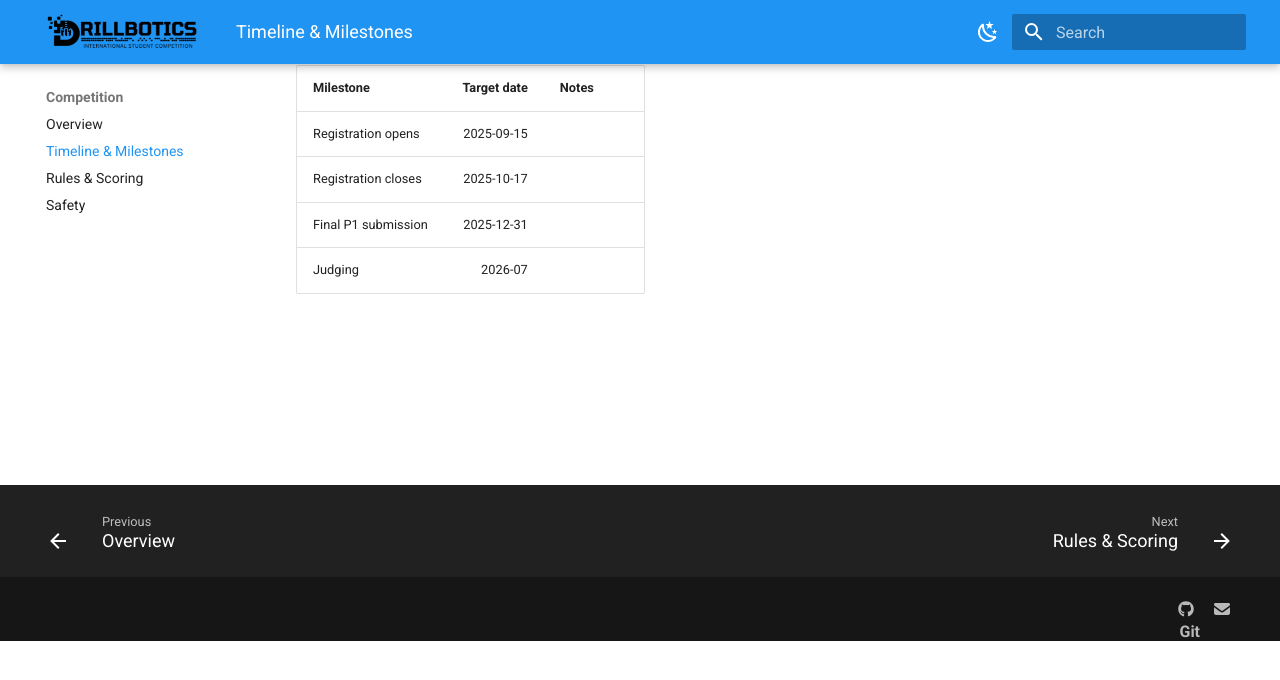
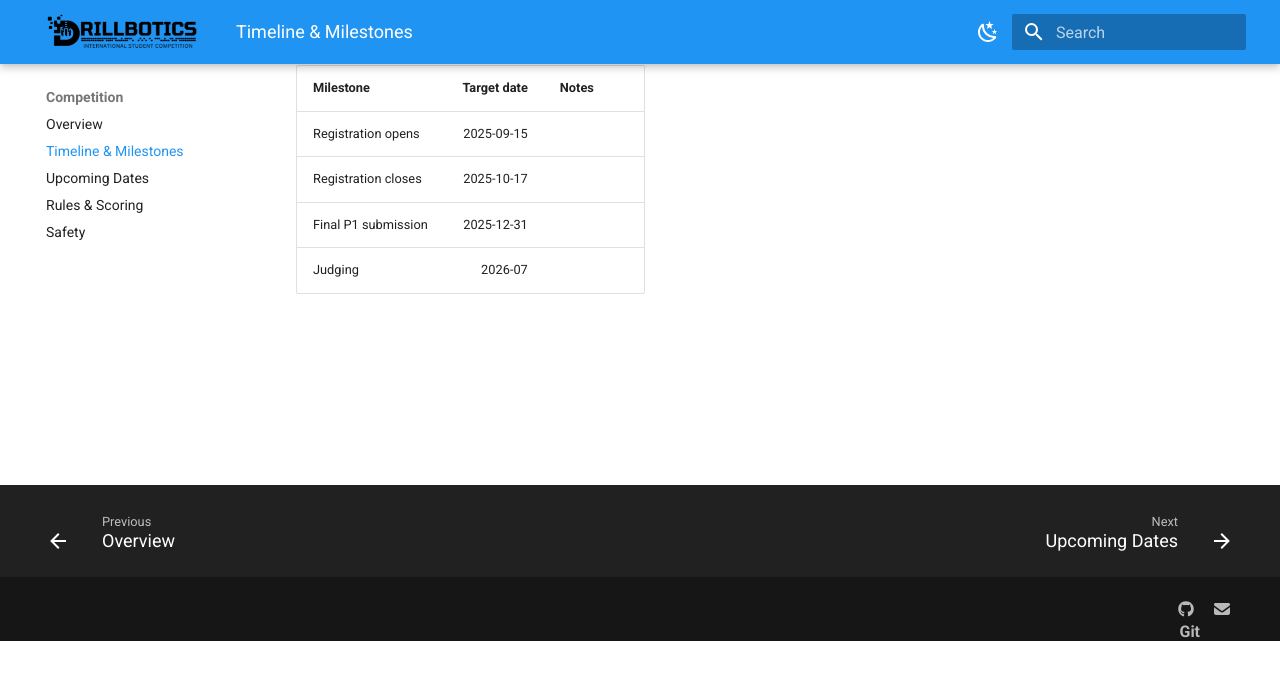
Before and after one commit to Open-Source-Drilling-Community/drillbotics-guidelines, an MkDocs documentation site: the page built from docs/competition/timeline.md, in a window 1280 px wide and 900 px high, scrolled down 259 px. Shown: the top 680 px of the window. Built offline with MkDocs 1.6.1 and Material for MkDocs 9.7.7, drawn with Linux system fonts in a browser that asks for light colours; comment, search, counter and statistics services are not loaded.

Commit message:
✨ feat(docs): add upcoming dates page to competition section
- include new navigation item for upcoming competition dates
- improve documentation structure for competition info

```diff
--- a/mkdocs.yml
+++ b/mkdocs.yml
@@ -96,6 +96,7 @@ nav:
   - Competition:
       - Overview: competition/overview.md
       - Timeline & Milestones: competition/timeline.md
+      - Upcoming Dates: competition/upcoming.md
       - Rules & Scoring: competition/rules-scoring.md
       - Safety: competition/safety.md
   - Tracks:
```
